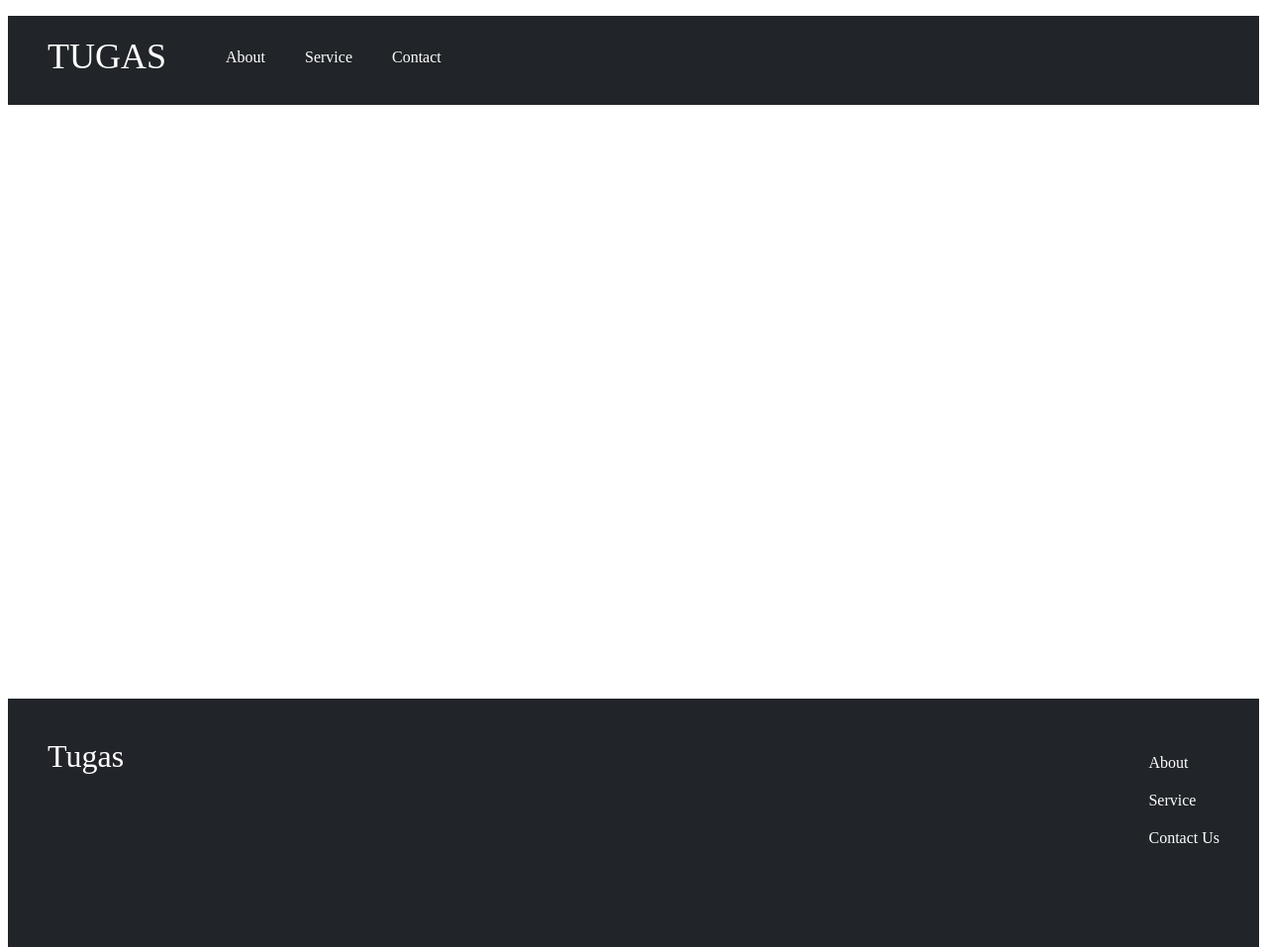
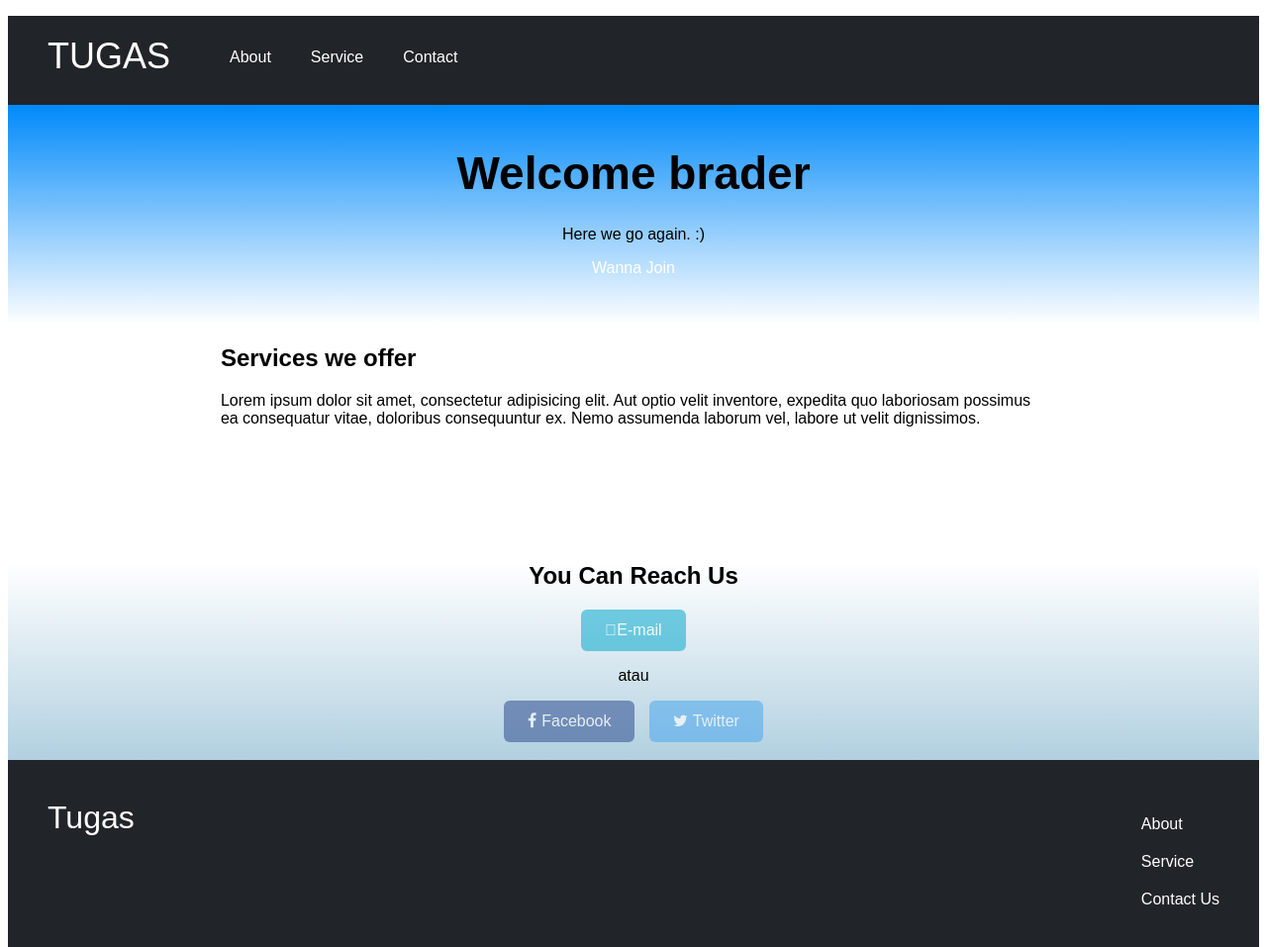
Before and after one commit to viperaevanessca/web_profile, a plain HTML site: page index.html in a window 1280 px wide. Shown: the top 957 px of the page at 99% size. Drawn offline with Linux system fonts and the light colour scheme.

Commit message:
update v.02

```diff
--- a/index.html
+++ b/index.html
@@ -5,6 +5,10 @@
     <meta http-equiv="X-UA-Compatible" content="IE=edge" />
     <meta name="viewport" content="width=device-width, initial-scale=1.0" />
     <link rel="stylesheet" href="style.css" />
+    <link
+      rel="stylesheet"
+      href="//maxcdn.bootstrapcdn.com/font-awesome/4.3.0/css/font-awesome.min.css"
+    />
     <title>Document</title>
   </head>
   <body>
@@ -20,9 +24,41 @@
     </div>
 
     <div class="main">
-      <section id="1" class="about"></section>
-      <section id="2" class="service"></section>
-      <section id="3" class="contact_us"></section>
+      <section id="1" class="about">
+        <div class="content">
+          <h1>Welcome brader</h1>
+          <p>Here we go again. :)</p>
+          <p><a href="#3">Wanna Join</a></p>
+        </div>
+      </section>
+
+      <section id="2" class="service">
+        <div class="content">
+          <h1>Services we offer</h1>
+          <p>
+            Lorem ipsum dolor sit amet, consectetur adipisicing elit. Aut optio
+            velit inventore, expedita quo laboriosam possimus ea consequatur
+            vitae, doloribus consequuntur ex. Nemo assumenda laborum vel, labore
+            ut velit dignissimos.
+          </p>
+        </div>
+      </section>
+
+      <section id="3" class="contact_us">
+        <div class="content">
+          <h1>You Can Reach Us</h1>
+          <a href="#" class="email button"
+            ><span class="fa-brands fa-google"></span>E-mail</a
+          >
+          <p>atau</p>
+          <a href="#" class="facebook button"
+            ><span class="fa fa-facebook"></span>Facebook</a
+          >
+          <a href="#" class="twitter button"
+            ><span class="fa fa-twitter"></span>Twitter</a
+          >
+        </div>
+      </section>
     </div>
 
     <div class="footer">
--- a/style.css
+++ b/style.css
@@ -1,3 +1,12 @@
+body {
+  font-family: Arial, Helvetica, sans-serif;
+}
+
+a {
+  text-decoration: none;
+  color: #fff;
+}
+
 li {
   list-style: none;
 }
@@ -22,7 +31,80 @@ li {
 
 .main {
   /* background-color: #bdf7f1; */
-  height: 600px;
+  height: auto;
+}
+
+.about {
+  background-color: hsl(207, 100%, 49%);
+  padding-top: 32px;
+  padding-bottom: 32px;
+  height: 100%;
+  background-image: linear-gradient(hsl(207, 100%, 49%), #fff);
+}
+
+.about .content {
+  padding-left: 10px;
+  padding-right: 10px;
+  text-align: center;
+}
+
+.about .content h1 {
+  font-size: 46px;
+  padding: 10px 0px;
+  margin: 0px 0px;
+}
+
+.service {
+  background-color: #fff;
+  height: 200px;
+  width: 100%;
+  justify-content: center !important;
+}
+
+.service .content {
+  /* padding-left: 48px;
+  padding-right: 48px; */
+  max-width: 66%;
+  margin-left: auto;
+  margin-right: auto;
+}
+
+.contact_us {
+  /* background-color: #b1d0e0; */
+  height: 200px;
+  background-image: linear-gradient(#fff, #b1d0e0);
+}
+
+.contact_us .content {
+  max-width: 66%;
+  margin-left: auto;
+  margin-right: auto;
+  text-align: center;
+}
+
+.button {
+  padding: 12px 24px;
+  color: white;
+  display: inline-block;
+  opacity: 0.6;
+  border-radius: 6px;
+}
+
+.email {
+  background-color: #1bafd0;
+}
+
+.facebook {
+  background-color: #3b5998;
+  margin-right: 10px;
+}
+
+.twitter {
+  background-color: #55acee;
+}
+
+.fa {
+  margin-right: 5px;
 }
 
 .footer {
```
